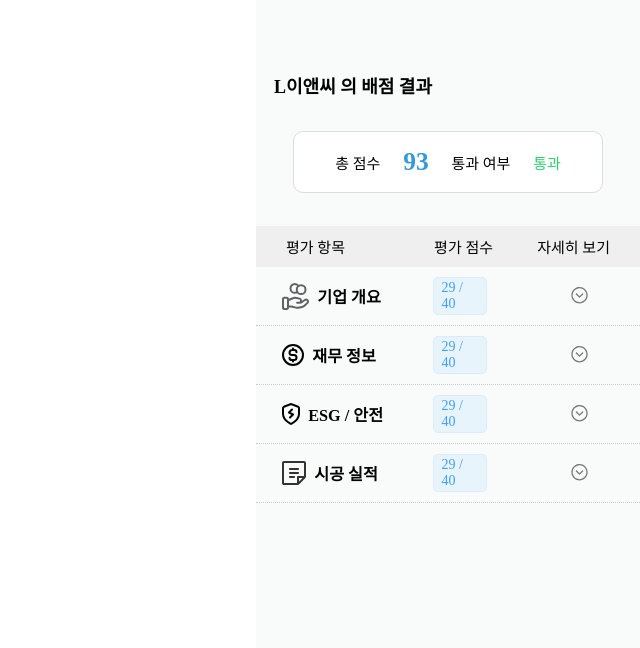
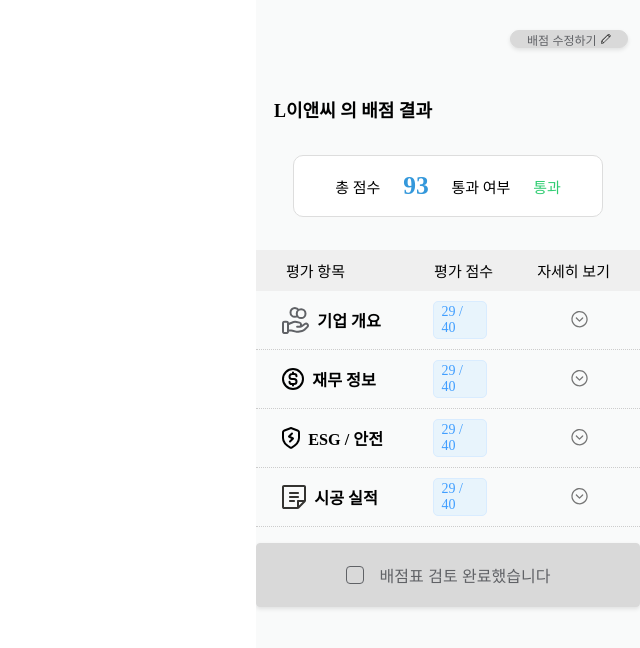
Before and after one commit to gaerini/buildnow_FE, a Next.js app in the folder buildnow/: page /companyeval in a window 1280 px wide. Shown: the top 648 px of the page, without its empty margins (640-1280 px from the left). Built offline with nearby package versions, Linux system fonts and the light colour scheme.

Commit message:
dw 3rd commit

```diff
--- a/buildnow/src/app/companyeval/page.tsx
+++ b/buildnow/src/app/companyeval/page.tsx
@@ -1,9 +1,12 @@
 "use client";
 
 import React from "react";
+//Component
 import EvalBar from "../../common/components/EvalBar/EvalBar";
 import EvalContent from "../../common/components/EvalContent/EvalContent";
-
+import CorrectScoreCardButton from "@/common/components/Button/CorrectScoreCardButton/CorrectScoreCardButton";
+import ReviewCompleteButton from "@/common/components/Button/ReviewCompleteButton/ReviewCompleteButton";
+//Icon
 import OverallIcon from "../../common/components/EvalContent/overall.svg";
 import Finance from "../../common/components/EvalContent/finance.svg";
 import EsgSafety from "../../common/components/EvalContent/esgSafety.svg";
@@ -24,9 +27,31 @@ type TableData = {
 
 const tableData: TableData[] = require("../../../mock/tablescore.json");
 
+// //try
+// import { useState } from "react";
+// import LeftNavBar from "../../common/components/LeftNavBar/LeftNavBar";
+// import * as D from "../companyInfo/style";
+
+// const data = require("../../../mock/profile.json");
+
 const Home = () => {
+  // const [selectedMenu, setSelectedMenu] = useState("Home");
+
+  // const selectedMenuHandler = (menuName: string) => {
+  //   setSelectedMenu(menuName);
+  //   // console.log(menuName);
+  // };
   return (
+    <>
+      {/* <D.CompanyInfoWindowWrapper>
+        <LeftNavBar
+          company={data.company}
+          companyLogoImg={data.companyLogoImg}
+          onChange={selectedMenuHandler}
+        />
+      </D.CompanyInfoWindowWrapper> */}
       <S.EvalBar>
+        <CorrectScoreCardButton />
         <EvalBar data={tableData} />
         <S.Container>
           <S.Header>
@@ -39,15 +64,25 @@ const Home = () => {
             data={tableData}
             column={"기업 개요"}
           />
-        <EvalContent icon={<Finance />} data={tableData} column={"재무 정보"} />
+          <EvalContent
+            icon={<Finance />}
+            data={tableData}
+            column={"재무 정보"}
+          />
           <EvalContent
             icon={<EsgSafety />}
             data={tableData}
             column={"ESG / 안전"}
           />
-        <EvalContent icon={<Record />} data={tableData} column={"시공 실적"} />
+          <EvalContent
+            icon={<Record />}
+            data={tableData}
+            column={"시공 실적"}
+          />
         </S.Container>
+        <ReviewCompleteButton />
       </S.EvalBar>
+    </>
   );
 };
 
--- a/buildnow/src/app/companyeval/style.ts
+++ b/buildnow/src/app/companyeval/style.ts
@@ -2,12 +2,15 @@
 import styled from "styled-components";
 
 export const EvalBar = styled.div`
+  display: flex;
+  flex-direction: column;
+  // justify-content: space-between; // 상단과 하단에 있는 요소들을 각각 끝으로 밀어냄
   position: fixed; // 위치를 고정시킵니다
   top: 0; // 상단과의 거리
   right: 0; // 우측과의 거리
   bottom: 0; // 하단과의 거리
   width: 30%; // 너비는 전체 화면의 30%
-  padding: 4em 0em;
+  padding: 3em 0em; // 상단 버튼에 대한 상단 패딩, 하단 버튼에 대한 하단 패딩
   background: #f9fafa;
   font-family: "Pretendard";
   font-size: 18px;
--- a/buildnow/src/common/components/Button/CommonStyle.ts
+++ b/buildnow/src/common/components/Button/CommonStyle.ts
@@ -69,6 +69,6 @@ export const smallStyledIconWrapper = styled(StyledIconWrapper)`
     height: 0.6rem;
     stroke-width: 1;
   }
-`
+`;
 
 export { baseButtonStyles, hoverEffect, smallButtonStyles };
--- a/buildnow/src/common/components/Button/CorrectScoreCardButton/style.ts
+++ b/buildnow/src/common/components/Button/CorrectScoreCardButton/style.ts
@@ -63,6 +63,10 @@ import {
 
 export const StyledButton = styled(smallButtonStyles)`
   border-radius: 1rem;
+  align-self: flex-end; // 부모가 flex일 때 오른쪽 상단으로 정렬
+  position: relative;
+  top: -3em; // 화면의 상단에 위치
+  margin: 1em; // 좌우 마진을 줘서 끝에서 약간 떨어지게 함
   ${hoverEffect}// Any additional specific styles here
 `;
 
--- a/buildnow/src/common/components/Button/ReviewCompleteButton/style.ts
+++ b/buildnow/src/common/components/Button/ReviewCompleteButton/style.ts
@@ -90,8 +90,18 @@ export const StyledButton = styled(baseButtonStyles)<ButtonProps>`
   background-color: ${(props) => (props.isChecked ? "#4CAF50" : "#D9D9D9")};
   color: ${(props) => (props.isChecked ? "#FFFFFF" : "#606266")};
   border: 1px solid ${(props) => (props.isChecked ? "#4CAF50" : "#D9D9D9")};
-  max-width: 16rem;
-  max-height: 3rem;
+
+  width: 100%;
+  fonst-size: 22px;
+  min-height: 4rem;
+  height: 4rem;
+
+  align-self: center; // 부모가 flex일 때 중앙으로 정렬
+  margin: 1em; // 상하 마진을 줘서 끝에서 약간 떨어지게 함
+
+  // position: fixed;
+  bottom: 4em; // 화면의 하단에 위치
+
   ${hoverEffect}
   &:hover {
     background-color: ${(props) => (props.isChecked ? "#4CAF50" : "#959595")};
```
Lines whose indentation alone changed are shown as unchanged.
